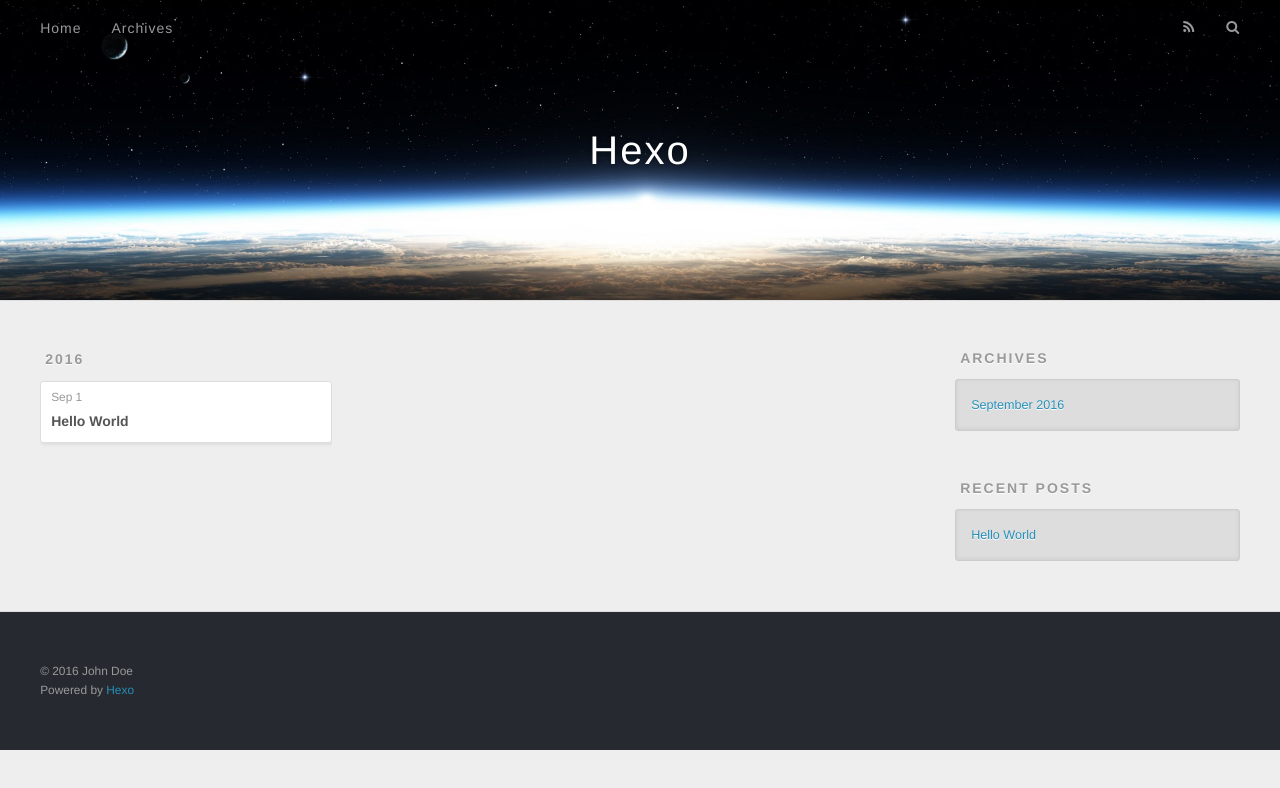
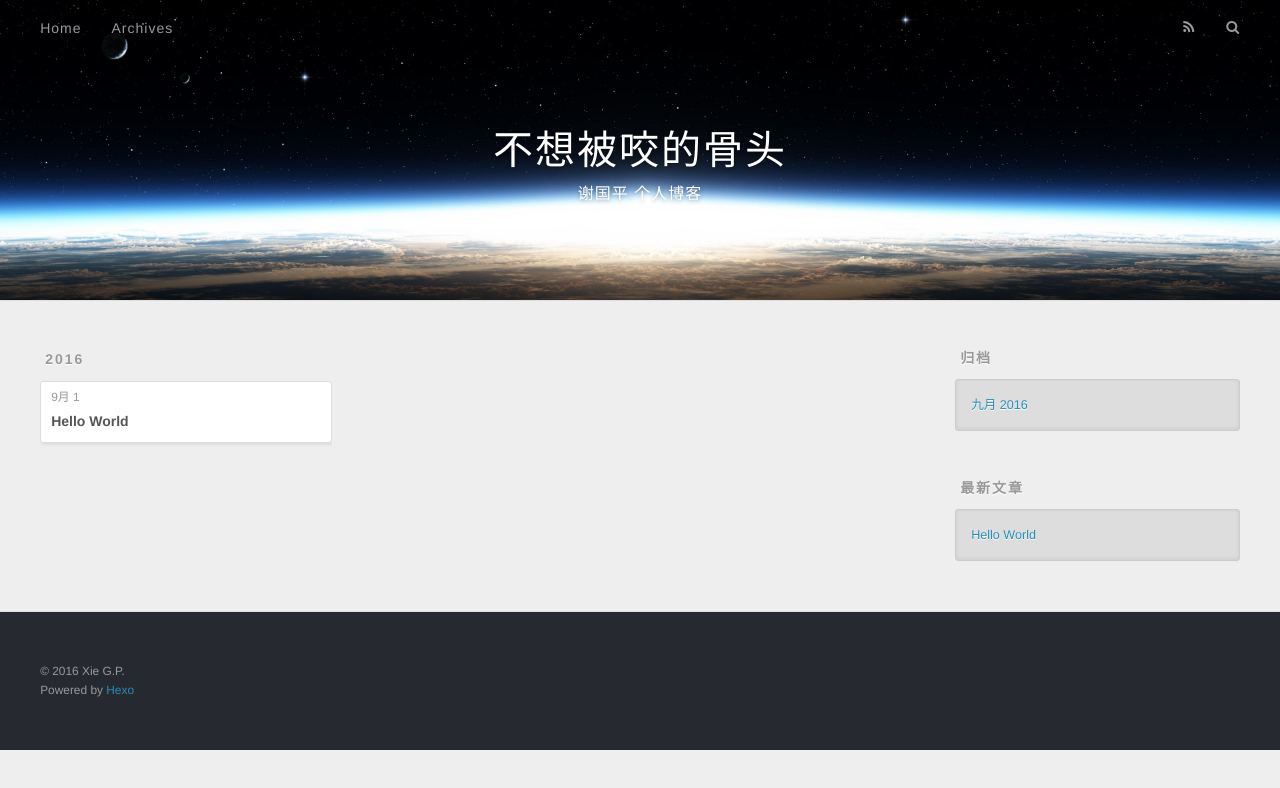
Before and after one commit to coding2u/coding2u.github.io, a plain HTML site: page archives/index.html in a window 1280 px wide. Drawn offline with nearby package versions, Linux system fonts and the light colour scheme.

Commit message:
Site updated: 2016-09-01 19:35:21

```diff
--- a/archives/index.html
+++ b/archives/index.html
@@ -3,16 +3,19 @@
 <head>
   <meta charset="utf-8">
 
-  <title>Archives | Hexo</title>
+  <title>归档 | 不想被咬的骨头</title>
   <meta name="viewport" content="width=device-width, initial-scale=1, maximum-scale=1">
-  <meta property="og:type" content="website">
-<meta property="og:title" content="Hexo">
-<meta property="og:url" content="http://yoursite.com/archives/index.html">
-<meta property="og:site_name" content="Hexo">
+  <meta name="description" content="This is a Personal Blog for X.G.P">
+<meta property="og:type" content="website">
+<meta property="og:title" content="不想被咬的骨头">
+<meta property="og:url" content="http://coding2u.top/archives/index.html">
+<meta property="og:site_name" content="不想被咬的骨头">
+<meta property="og:description" content="This is a Personal Blog for X.G.P">
 <meta name="twitter:card" content="summary">
-<meta name="twitter:title" content="Hexo">
+<meta name="twitter:title" content="不想被咬的骨头">
+<meta name="twitter:description" content="This is a Personal Blog for X.G.P">
 
-    <link rel="alternate" href="/atom.xml" title="Hexo" type="application/atom+xml">
+    <link rel="alternate" href="/atom.xml" title="不想被咬的骨头" type="application/atom+xml">
 
 
     <link rel="icon" href="/favicon.png">
@@ -33,8 +36,12 @@
   <div id="header-outer" class="outer">
     <div id="header-title" class="inner">
       <h1 id="logo-wrap">
-        <a href="/" id="logo">Hexo</a>
+        <a href="/" id="logo">不想被咬的骨头</a>
       </h1>
+
+        <h2 id="subtitle-wrap">
+          <a href="/" id="subtitle">谢国平 个人博客</a>
+        </h2>
 
     </div>
     <div id="header-inner" class="inner">
@@ -50,10 +57,10 @@
 
           <a id="nav-rss-link" class="nav-icon" href="/atom.xml" title="RSS Feed"></a>
 
-        <a id="nav-search-btn" class="nav-icon" title="Search"></a>
+        <a id="nav-search-btn" class="nav-icon" title="搜索"></a>
       </nav>
       <div id="search-form-wrap">
-        <form action="//google.com/search" method="get" accept-charset="UTF-8" class="search-form"><input type="search" name="q" results="0" class="search-form-input" placeholder="Search"><button type="submit" class="search-form-submit">&#xF002;</button><input type="hidden" name="sitesearch" value="http://yoursite.com"></form>
+        <form action="//google.com/search" method="get" accept-charset="UTF-8" class="search-form"><input type="search" name="q" results="0" class="search-form-input" placeholder="Search"><button type="submit" class="search-form-submit">&#xF002;</button><input type="hidden" name="sitesearch" value="http://coding2u.top"></form>
       </div>
     </div>
   </div>
@@ -76,7 +83,7 @@
   <div class="archive-article-inner">
     <header class="archive-article-header">
       <a href="/2016/09/01/hello-world/" class="archive-article-date">
-  <time datetime="2016-09-01T09:43:34.503Z" itemprop="datePublished">Sep 1</time>
+  <time datetime="2016-09-01T09:43:34.503Z" itemprop="datePublished">9月 1</time>
 </a>
 
 
@@ -107,9 +114,9 @@
 
 
   <div class="widget-wrap">
-    <h3 class="widget-title">Archives</h3>
+    <h3 class="widget-title">归档</h3>
     <div class="widget">
-      <ul class="archive-list"><li class="archive-list-item"><a class="archive-list-link" href="/archives/2016/09/">September 2016</a></li></ul>
+      <ul class="archive-list"><li class="archive-list-item"><a class="archive-list-link" href="/archives/2016/09/">九月 2016</a></li></ul>
     </div>
   </div>
 
@@ -117,7 +124,7 @@
 
 
   <div class="widget-wrap">
-    <h3 class="widget-title">Recent Posts</h3>
+    <h3 class="widget-title">最新文章</h3>
     <div class="widget">
       <ul>
 
@@ -137,7 +144,7 @@
 
   <div class="outer">
     <div id="footer-info" class="inner">
-      &copy; 2016 John Doe<br>
+      &copy; 2016 Xie G.P.<br>
       Powered by <a href="http://hexo.io/" target="_blank">Hexo</a>
     </div>
   </div>
```
Also changed, not shown: 2016/09/01/hello-world/index.html (+16 -12 lines), archives/2016/09/index.html (+22 -15 lines), archives/2016/index.html (+22 -15 lines), index.html (+22 -15 lines).
